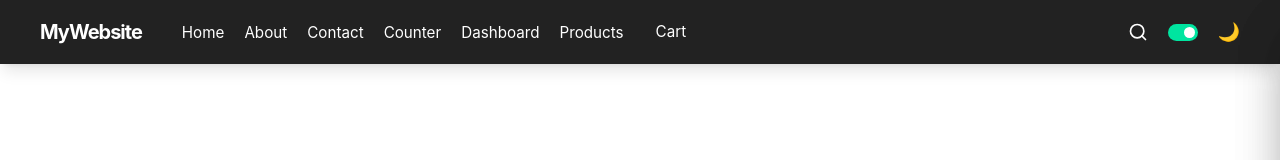
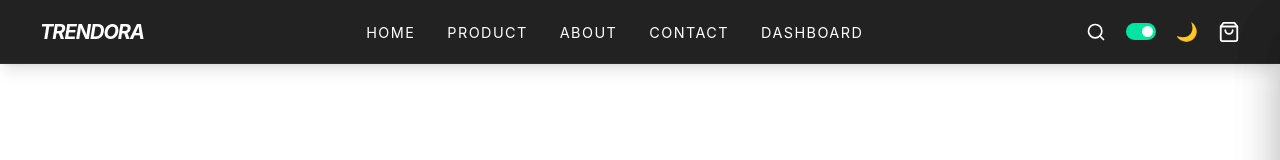
Before and after one commit to harambutt01/React-Projects, a React (Create React App) app: page /about in a window 1280 px wide. Shown: the top 160 px of the page. Built offline with nearby package versions, Linux system fonts and the light colour scheme.

Commit message:
complete Contact page  and Navbar fixes"

```diff
--- a/src/components/About.jsx
+++ b/src/components/About.jsx
@@ -1,5 +1,5 @@
 import React from 'react';
-import { Link } from 'react-router-dom'; // Ye lazmi check karein
+import { Link } from 'react-router-dom';
 
 const About = () => {
   return (
@@ -28,7 +28,7 @@ const About = () => {
         {/* Eye-Catch Paragraph */}
         <div className="md:col-span-7 space-y-12 md:pr-10">
           <div className="relative">
-            <p className="text-2xl md:text-2xl font-light leading-relaxed italic text-gray-900 p-8 md:p-12 bg-gray-50 rounded-sm border-l-8 border-black shadow-sm">
+            <p className="text-2xl md:text-xl font-light leading-relaxed italic text-gray-900 p-8 md:p-12 bg-gray-50 rounded-sm border-l-8 border-black shadow-sm">
               Founded in 2018, we started with a simple mission: to bring quality products to customers worldwide while creating a shopping experience that feels personal and trustworthy.
               What began as a small team with big dreams has grown into a thriving community of passionate individuals dedicated to excellence in every aspect of our business.
               Today, we're proud to serve hundreds of thousands of customers across the globe, but we've never forgotten our roots or the values that got us here.
@@ -74,7 +74,7 @@ const About = () => {
         </div>
       </section>
 
-      {/* --- CALL TO ACTION (Ab ye button Products page pr le jaye ga) --- */}
+      {/* --- CALL TO ACTION  --- */}
       <section className="bg-black text-white py-24 px-6 text-center">
         <h2 className="text-2xl md:text-3xl font-light uppercase tracking-[8px] mb-10">
           Join the <span className="font-bold">Evolution</span>
--- a/src/components/Navbar.jsx
+++ b/src/components/Navbar.jsx
@@ -12,8 +12,6 @@ function Navbar() {
   const { totalItems } = useCart();
   const [menuOpen, setMenuOpen] = useState(false);
   const [cartOpen, setCartOpen] = useState(false);
-
-  // --- Search States ---
   const [searchOpen, setSearchOpen] = useState(false);
   const [searchQuery, setSearchQuery] = useState("");
   const navigate = useNavigate();
@@ -33,7 +31,6 @@ function Navbar() {
 
   const closeMenu = () => setMenuOpen(false);
 
-  // Search Submit Handler
   const handleSearch = (e) => {
     e.preventDefault();
     if (searchQuery.trim()) {
@@ -45,150 +42,110 @@ function Navbar() {
 
   return (
     <>
-      <header className="flex justify-between items-center px-[15px] sm:px-[25px] md:px-[40px] h-[64px] bg-[#222] text-white fixed top-0 left-0 w-full z-[1001] shadow-lg">
+      <header className="flex justify-between items-center px-[15px] sm:px-[25px] md:px-[40px] h-[64px] bg-[#222] text-white fixed top-0 left-0 w-full z-[1001] shadow-lg border-b border-white/5">
 
-        <div className="flex items-center gap-4 sm:gap-6 md:gap-10">
-          <h2 className="text-lg md:text-xl font-bold tracking-tighter whitespace-nowrap">MyWebsite</h2>
+        {/* --- LEFT SECTION: Hamburger + Logo --- */}
+        <div className="flex items-center gap-4 sm:gap-6">
+          {/* Mobile Menu Trigger (Hamburger) - Positioned Left */}
+          <button
+            className="md:hidden bg-transparent border-none text-white p-0 cursor-pointer text-2xl hover:scale-110 transition-transform flex items-center justify-center"
+            onClick={() => setMenuOpen(true)}
+          >
+            ☰
+          </button>
 
-          <ul className="hidden md:flex list-none gap-5 m-0 p-0 items-center">
-            <li><Link to="/" className="text-white no-underline text-[0.95rem] hover:text-[#00bcd4] transition-colors duration-300">Home</Link></li>
-            <li><Link to="/about" className="text-white no-underline text-[0.95rem] hover:text-[#00bcd4] transition-colors duration-300">About</Link></li>
-            <li><Link to="/contact" className="text-white no-underline text-[0.95rem] hover:text-[#00bcd4] transition-colors duration-300">Contact</Link></li>
-            <li><Link to="/counter" className="text-white no-underline text-[0.95rem] hover:text-[#00bcd4] transition-colors duration-300">Counter</Link></li>
-            <li><Link to="/dashboard" className="text-white no-underline text-[0.95rem] hover:text-[#00bcd4] transition-colors duration-300">Dashboard</Link></li>
-            <li><Link to="/products" className="text-white no-underline text-[0.95rem] hover:text-[#00bcd4] transition-colors duration-300">Products</Link></li>
-
-            <li>
-              {/* FIXED: 'bg-white/5' ko remove kiya gaya hai taake shadow box khatam ho jaye */}
-              <Link to="/cart" className="text-white no-underline text-[0.95rem] hover:text-[#00bcd4] flex items-center gap-2 px-3 py-1 transition-all">
-                Cart
-                {totalItems > 0 && (
-                  <span className="bg-[#00bcd4] text-white text-[10px] font-bold w-4 h-4 rounded-full flex items-center justify-center">
-                    {totalItems}
-                  </span>
-                )}
-              </Link>
-            </li>
-          </ul>
+          <h2 className="text-lg md:text-xl font-bold tracking-tighter whitespace-nowrap italic uppercase">Trendora</h2>
         </div>
 
-        <div className="flex items-center gap-[10px] sm:gap-[20px]">
+        {/* --- MIDDLE SECTION: Desktop Links --- */}
+        <nav className="hidden md:block">
+          <ul className="flex list-none gap-8 m-0 p-0 items-center">
+            <li><Link to="/" className="text-white no-underline text-[0.9rem] uppercase tracking-widest hover:text-[#00bcd4] transition-colors duration-300">Home</Link></li>
+            <li><Link to="/products" className="text-white no-underline text-[0.9rem] uppercase tracking-widest hover:text-[#00bcd4] transition-colors duration-300">Product</Link></li>
+            <li><Link to="/about" className="text-white no-underline text-[0.9rem] uppercase tracking-widest hover:text-[#00bcd4] transition-colors duration-300">About</Link></li>
+            <li><Link to="/contact" className="text-white no-underline text-[0.9rem] uppercase tracking-widest hover:text-[#00bcd4] transition-colors duration-300">Contact</Link></li>
+            <li><Link to="/dashboard" className="text-white no-underline text-[0.9rem] uppercase tracking-widest hover:text-[#00bcd4] transition-colors duration-300">Dashboard</Link></li>
+          </ul>
+        </nav>
 
-          <button
-            onClick={() => setSearchOpen(true)}
-            className="bg-transparent border-none text-white cursor-pointer hover:scale-110 transition-transform flex items-center"
-          >
+        {/* --- RIGHT SECTION: Action Icons --- */}
+        <div className="flex items-center gap-[15px] sm:gap-[20px]">
+
+          {/* Search Trigger */}
+          <button onClick={() => setSearchOpen(true)} className="bg-transparent border-none text-white cursor-pointer hover:scale-110 transition-transform flex items-center p-0">
             <svg xmlns="http://www.w3.org/2000/svg" width="20" height="20" viewBox="0 0 24 24" fill="none" stroke="currentColor" strokeWidth="2" strokeLinecap="round" strokeLinejoin="round">
               <circle cx="11" cy="11" r="8"></circle>
               <line x1="21" y1="21" x2="16.65" y2="16.65"></line>
             </svg>
           </button>
 
-          <button
-            className={`w-[28px] h-[15px] sm:w-[30px] sm:h-[17px] rounded-full border-none cursor-pointer relative transition-all duration-300 p-0
-              ${isOnline ? "bg-[#00e5a0]" : "bg-[#cccccc]"}`}
-            onClick={toggleStatus}>
-            <span className={`w-[10px] h-[10px] sm:w-[11px] sm:h-[11px] bg-white rounded-full absolute top-[2.5px] sm:top-[3px] transition-all duration-300
-              ${isOnline ? "left-[15px] sm:left-[16px]" : "left-[3px]"}`} />
+          {/* Online/Offline Status */}
+          <button className={`w-[28px] h-[15px] sm:w-[30px] sm:h-[17px] rounded-full border-none cursor-pointer relative transition-all duration-300 p-0 ${isOnline ? "bg-[#00e5a0]" : "bg-[#cccccc]"}`} onClick={toggleStatus}>
+            <span className={`w-[10px] h-[10px] sm:w-[11px] sm:h-[11px] bg-white rounded-full absolute top-[2.5px] sm:top-[3px] transition-all duration-300 ${isOnline ? "left-[15px] sm:left-[16px]" : "left-[3px]"}`} />
           </button>
 
-          <button
-            className="bg-transparent border-none text-white cursor-pointer text-base sm:text-lg p-0 hover:scale-110 transition-transform"
-            onClick={toggleTheme}>
+          {/* Theme Toggle */}
+          <button className="bg-transparent border-none text-white cursor-pointer text-base sm:text-lg p-0 hover:scale-110 transition-transform" onClick={toggleTheme}>
             {isDark ? "☀️" : "🌙"}
           </button>
 
+          {/* Cart Bag Icon */}
           <button
             onClick={() => setCartOpen(true)}
-            className="md:hidden relative text-white text-lg sm:text-xl bg-transparent border-none cursor-pointer p-0 hover:scale-110 transition-transform">
-            🛒
+            className="relative bg-transparent border-none text-white cursor-pointer p-0 hover:scale-110 transition-transform flex items-center"
+          >
+            <svg xmlns="http://www.w3.org/2000/svg" width="22" height="22" viewBox="0 0 24 24" fill="none" stroke="currentColor" strokeWidth="2" strokeLinecap="round" strokeLinejoin="round">
+              <path d="M6 2L3 6v14a2 2 0 0 0 2 2h14a2 2 0 0 0 2-2V6l-3-4Z"></path>
+              <line x1="3" y1="6" x2="21" y2="6"></line>
+              <path d="M16 10a4 4 0 0 1-8 0"></path>
+            </svg>
             {totalItems > 0 && (
-              <span className="absolute -top-1.5 -right-1.5 bg-red-500 text-white text-[9px] font-bold w-3.5 h-3.5 rounded-full flex items-center justify-center">
+              <span className="absolute -top-1.5 -right-2 bg-[#00bcd4] text-white text-[9px] font-bold w-4 h-4 rounded-full flex items-center justify-center border border-[#222]">
                 {totalItems}
               </span>
             )}
           </button>
-
-          <button
-            className="md:hidden bg-transparent border border-white/20 text-white px-2 py-1 rounded cursor-pointer text-lg"
-            onClick={() => setMenuOpen(true)}>
-            ☰
-          </button>
         </div>
       </header>
 
-      {/* --- SAPPHIRE STYLE SEARCH SIDE DRAWER --- */}
+      {/* --- CART DRAWER --- */}
+      <CartDrawer isOpen={cartOpen} onClose={() => setCartOpen(false)} />
+
+      {/* --- SEARCH DRAWER --- */}
       <div
         className={`fixed inset-0 bg-black/60 z-[2001] transition-opacity duration-300 backdrop-blur-[2px] ${searchOpen ? "opacity-100 visible" : "opacity-0 invisible"}`}
         onClick={() => setSearchOpen(false)}
       />
-
       <div className={`fixed top-0 right-0 h-screen w-full sm:w-[400px] bg-white text-black z-[2002] transition-transform duration-500 flex flex-col p-6 shadow-2xl ${searchOpen ? "translate-x-0" : "translate-x-full"}`}>
         <div className="flex justify-between items-center mb-8">
           <span className="font-bold tracking-widest uppercase text-sm">Search</span>
           <button className="bg-transparent border-none text-2xl cursor-pointer" onClick={() => setSearchOpen(false)}>✕</button>
         </div>
-
         <form onSubmit={handleSearch} className="relative border-b border-gray-300 pb-2">
-          <input
-            autoFocus
-            type="text"
-            placeholder="Search our store..."
-            className="w-full bg-transparent border-none py-2 text-sm outline-none tracking-wider uppercase"
-            value={searchQuery}
-            onChange={(e) => setSearchQuery(e.target.value)}
-          />
-          <button type="submit" className="absolute right-0 top-2 bg-transparent border-none opacity-50 hover:opacity-100 transition-opacity">
-            <svg xmlns="http://www.w3.org/2000/svg" width="18" height="18" viewBox="0 0 24 24" fill="none" stroke="currentColor" strokeWidth="2" strokeLinecap="round" strokeLinejoin="round"><circle cx="11" cy="11" r="8"></circle><line x1="21" y1="21" x2="16.65" y2="16.65"></line></svg>
-          </button>
+          <input autoFocus type="text" placeholder="Search our store..." className="w-full bg-transparent border-none py-2 text-sm outline-none tracking-wider uppercase" value={searchQuery} onChange={(e) => setSearchQuery(e.target.value)} />
         </form>
-
-        <div className="mt-10">
-          <h4 className="text-[10px] font-black tracking-widest text-gray-400 uppercase mb-4">Quick Links</h4>
-          <ul className="list-none p-0 space-y-4">
-            {["New Arrivals", "Best Sellers", "Clearance"].map(link => (
-                <li key={link}>
-                    <Link to="/products" onClick={() => setSearchOpen(false)} className="text-black no-underline text-sm font-medium hover:text-[#00bcd4] transition-colors uppercase tracking-widest">{link}</Link>
-                </li>
-            ))}
-          </ul>
-        </div>
       </div>
 
-      {/* Side Menu Overlay (Mobile) */}
-      {menuOpen && (
-        <div className="fixed inset-0 bg-black/60 z-[1999] backdrop-blur-[2px]" onClick={closeMenu} />
-      )}
-
-      {/* Side Navbar (Mobile Menu Drawer) */}
-      <nav className={`fixed top-0 h-screen w-[70%] sm:w-[280px] bg-[#222] text-white z-[2000] transition-all duration-300 p-6 flex flex-col shadow-2xl
-        ${menuOpen ? "left-0" : "-left-full"}`}>
-
+      {/* --- MOBILE SIDEBAR (LEFT) --- */}
+      {menuOpen && <div className="fixed inset-0 bg-black/60 z-[1999]" onClick={closeMenu} />}
+      <nav className={`fixed top-0 h-screen w-[70%] sm:w-[280px] bg-[#222] text-white z-[2000] transition-all duration-300 p-6 flex flex-col shadow-2xl ${menuOpen ? "left-0" : "-left-full"}`}>
         <div className="flex justify-between items-center mb-8 border-b border-white/10 pb-4">
-          <span className="font-bold text-lg">MENU</span>
-          <button className="bg-transparent border-none text-white text-2xl" onClick={closeMenu}>✕</button>
+          <span className="font-bold text-lg italic uppercase">Trendora</span>
+          <button className="bg-transparent text-white text-2xl" onClick={closeMenu}>✕</button>
         </div>
-
         <ul className="list-none p-0 flex flex-col gap-2">
-          {["Home", "About", "Contact", "Counter", "Dashboard", "Products"].map((item) => (
+          {["Home", "Products", "About", "Contact", "Dashboard"].map((item) => (
             <li key={item}>
               <Link
                 to={item === "Home" ? "/" : `/${item.toLowerCase()}`}
                 onClick={closeMenu}
-                className="text-white no-underline text-[1.1rem] block px-4 py-3 rounded-lg hover:bg-[#00bcd4]/10 hover:text-[#00bcd4] transition-all">
+                className="text-white no-underline text-[1.1rem] block px-4 py-3 rounded-lg hover:bg-[#00bcd4]/10 transition-all">
                 {item}
               </Link>
             </li>
           ))}
-          <li>
-            <Link to="/cart" onClick={closeMenu} className="text-white no-underline text-[1.1rem] block px-4 py-3 rounded-lg hover:bg-[#00bcd4]/10 hover:text-[#00bcd4]">
-              Cart ({totalItems})
-            </Link>
-          </li>
         </ul>
       </nav>
-
-      <CartDrawer isOpen={cartOpen} onClose={() => setCartOpen(false)} />
     </>
   );
 }
```
Also changed, not shown: src/components/Contact.jsx (+5 -10 lines).
